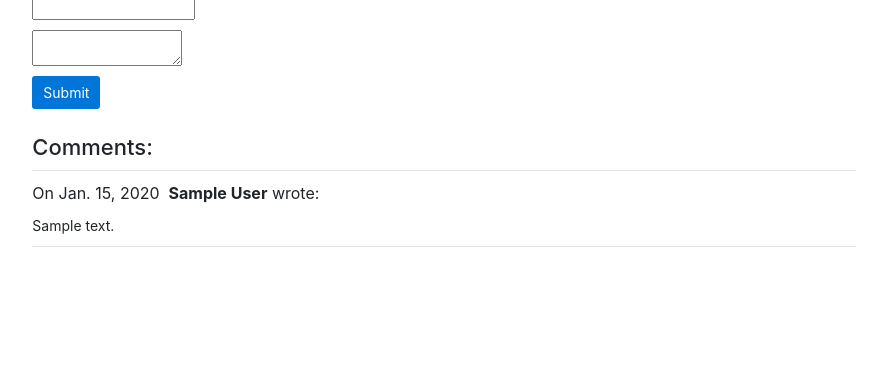
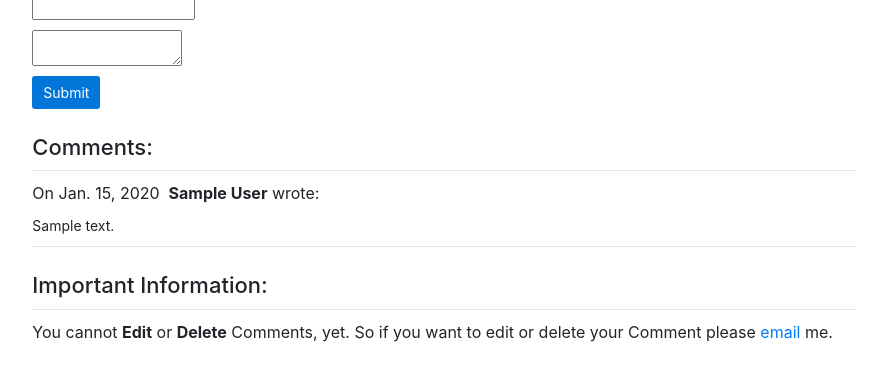
Before and after one commit to Bruncohris13/bridging_coursework, a Django app: template django/blog/templates/blog/post_detail.html in a window 1280 px wide. Shown: the part 254-635 px from the top of the page, without its empty margins (196-1083 px from the left). Run offline with Django 3.2, Linux system fonts and the light colour scheme; the template is opened without the code that fills it: most values are stand-ins (such as "Sample title", 1, 10 or a date in 2020); form fields are guessed from the names that the template uses; some libraries are stand-ins or nearby versions.

Commit message:
Added email to edit/delete comments

```diff
--- a/django/blog/templates/blog/post_detail.html
+++ b/django/blog/templates/blog/post_detail.html
@@ -49,6 +49,16 @@
     <hr>
     {% endfor %}
 
+    <br>
+
+    <h3>Important Information:</h3>
+    <hr>
+    <p class="post-text">
+        You cannot <Strong>Edit</strong> or <strong>Delete</strong> Comments, yet. So if you want to edit or delete your Comment please
+        <a href="mailto:cefstathiou13@gmail.com?subject=Edit/Delete Comment in '{{ post.title }}'">email</a>
+        me.
+     </p>
+
     <script>
     if ( window.history.replaceState ) {
         window.history.replaceState( null, null, window.location.href );
```
